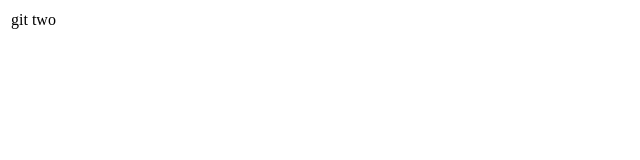
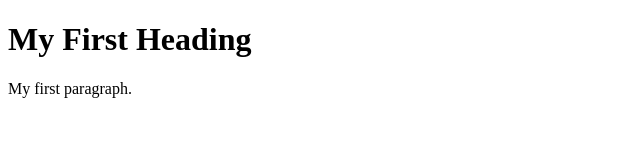
Before and after one commit to sajedaali/git-two, a plain HTML site: page index.html in a window 1280 px wide. Shown: the whole page, without its empty margins (0-640 px from the left). Drawn offline with Linux system fonts and the light colour scheme.

Commit message:
aded index.html'

```diff
--- a/index.html
+++ b/index.html
@@ -1,13 +1,9 @@
+<!DOCTYPE html>
 <html>
-<head></head>
 <body>
-<table>
-<tr>
-    <td>
-        git two
-    </td>
-</tr>
-</table>
+
+<h1>My First Heading</h1>
+<p>My first paragraph.</p>
+
 </body>
-
 </html>
```
